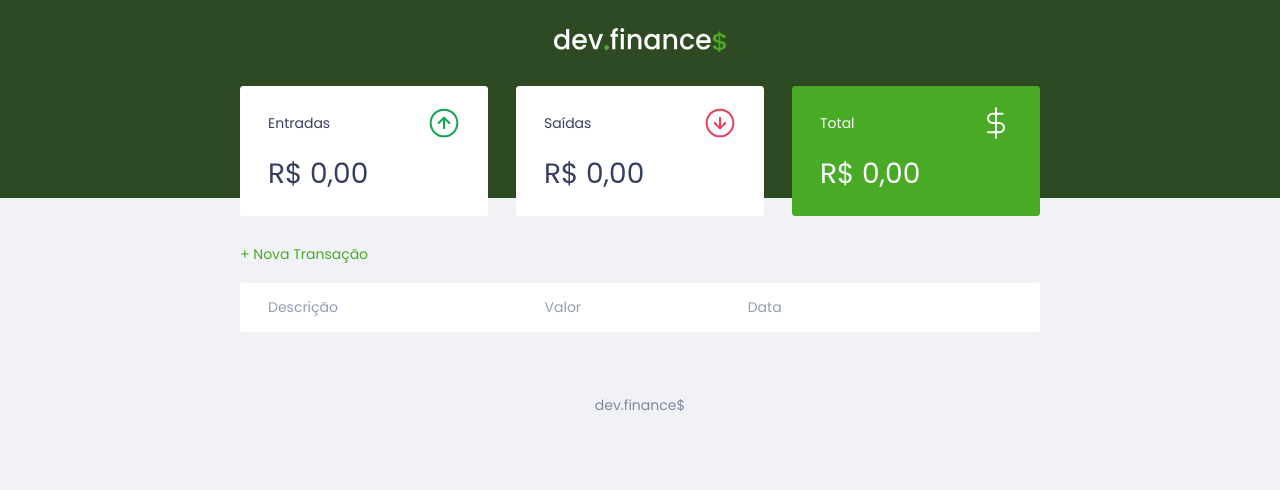
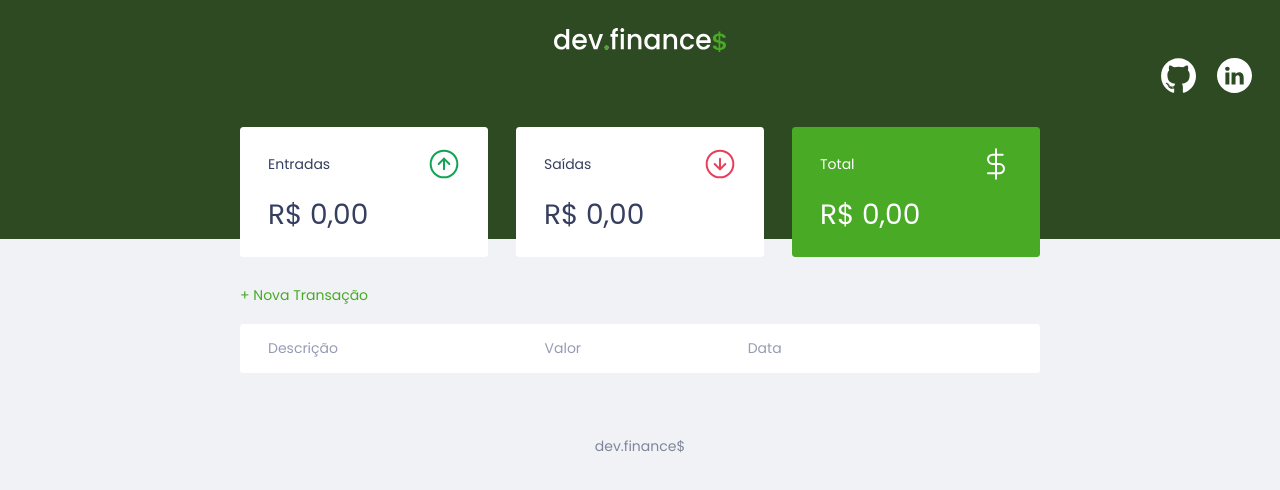
Before and after one commit to CtsLucas/dev.finance, a plain HTML site: page index.html in a window 1280 px wide. Drawn offline with Linux system fonts and the light colour scheme.

Commit message:
Add Social Midias and Create README.md

```diff
--- a/index.html
+++ b/index.html
@@ -14,6 +14,10 @@
 <body>
   <header>
     <img src="./assets/logo.svg" alt="Logo Dev Finance">
+    <div class="social">
+      <a href="https://github.com/CtsLucas" target="_blank"><img src="./assets/logo-github.svg" alt="Logo do Github"></a>
+      <a href="https://www.linkedin.com/in/luucas-cts/" target="_blank"><img src="./assets/logo-linkedin.svg" alt="Logo do Linkedin"></a>
+    </div>
   </header>
 
   <main class="container">
--- a/style.css
+++ b/style.css
@@ -43,6 +43,17 @@ header {
   background-color: #2d4a22;
   padding: 2rem 0 10rem;
   text-align: center;
+}
+
+.social{
+  display: flex;
+  justify-content: end;
+  gap: 1.5rem;
+  margin-right: 2rem;
+}
+
+.social a img{
+  width: 25px;
 }
 /* Links & Buttons ================================================= */
 
@@ -285,4 +296,8 @@ footer {
     grid-template-columns: repeat(3, 1fr);
     gap: 2rem;
   }
+
+  .social a img{
+    width: 35px;
+  }
 }
```
Also changed, not shown: assets/ferramentas.png (added), assets/logo-github.svg (added), assets/logo-linkedin.svg (added), assets/screen-mobile.png (added), assets/screen-page.png (added), 1 other file.
